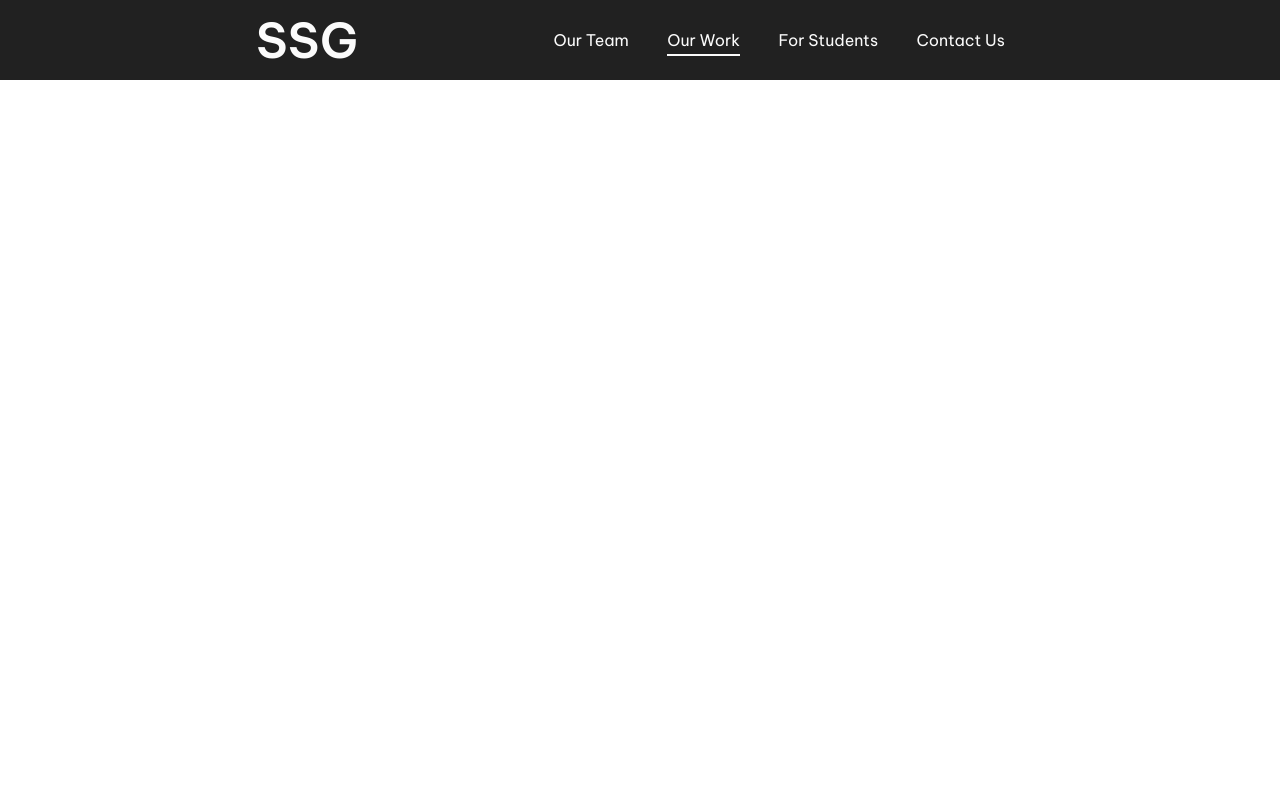
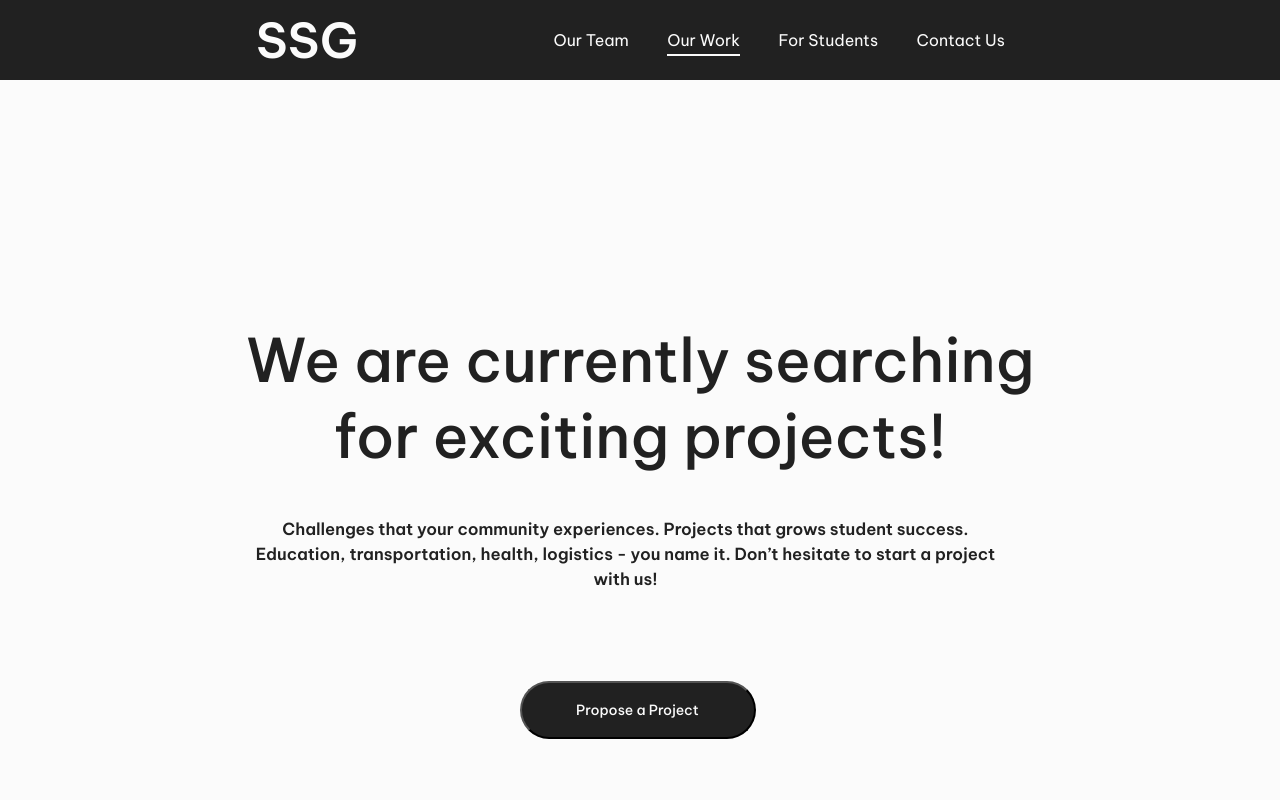
Before and after one commit to vcu-ssg/software-for-social-good-website, a Next.js app: page /ourwork in a window 1280 px wide. Shown: the top 800 px of the page. Built offline with nearby package versions, Linux system fonts and the light colour scheme.

Commit message:
Fixed Our Work page

```diff
--- a/pages/ourwork.js
+++ b/pages/ourwork.js
@@ -2,12 +2,29 @@ import Navbar from "../components/Navbar";
 import Pastprojects from "../components/Pastprojects";
 import ProposeButton from "../components/ProposeButton";
 import styles from "../styles/OurWork.module.css"
+import Footer from "../components/Footer";
 
 export default function ourwork()
 {
     return(
         <div>
             <Navbar/>
+            <div className= { styles.container }>
+                <div className= { styles.textContainer }>
+                    <h2 className={ styles.mainTextBox }>We are currently searching for exciting projects!</h2>
+                    <div className={ styles.subheaderBox }>
+                        <h5>Challenges that your community experiences. Projects that grows student success. Education, transportation, health, logistics - you name it. Don’t hesitate to start a project with us!</h5>
+                    </div>
+                    <div className={ styles.buttonBox }>
+                        <ProposeButton/>
+                    </div>
+                </div>
+            </div>
+            <Footer/>
+
+
+
+            {/* <div className= { styles.container }>
                 <div className={ styles.textContainer }>
                     <h2 className={ styles.mainTextBox }>We are currently searching for exciting projects!</h2>
                     <div className={ styles.subheaderBox }>
@@ -17,6 +34,7 @@ export default function ourwork()
                 <div className={ styles.buttonBox }>
                     <ProposeButton/>
                 </div>
+            </div> */}
         </div>
     )
 }
--- a/styles/OurWork.module.css
+++ b/styles/OurWork.module.css
@@ -14,14 +14,13 @@
     position: relative;
     width: 803px;
     height: 291px;
-    left: 535px;
-    top: 350px;
+    padding-top: 275px;
+    margin: auto;
 
 }
 
 .mainTextBox {
     position: relative;
-
     width: 803px;
     height: 152px;
     font-family: 'Be Vietnam Pro';
@@ -49,14 +48,10 @@
     align-items: center;
     text-align: center;
     color: #212121;
-    flex: none;
-    order: 1;
-    flex-grow: 0;
-    bottom: 37%;
+
+    bottom: 50px;
 }
 
 .buttonBox {
-    position: relative;
-    left: 42%;
-    top: 400px;
+    padding-left: 35%;
 }
```
Lines whose indentation alone changed are shown as unchanged.
